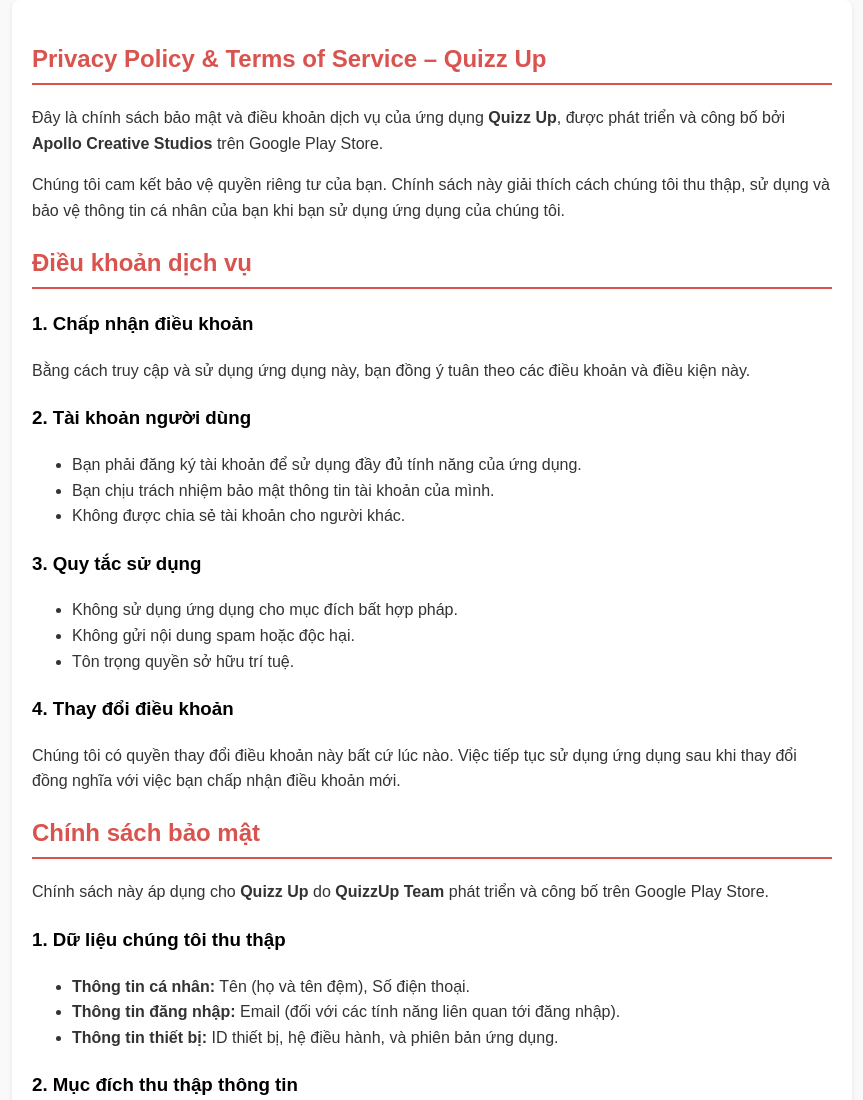
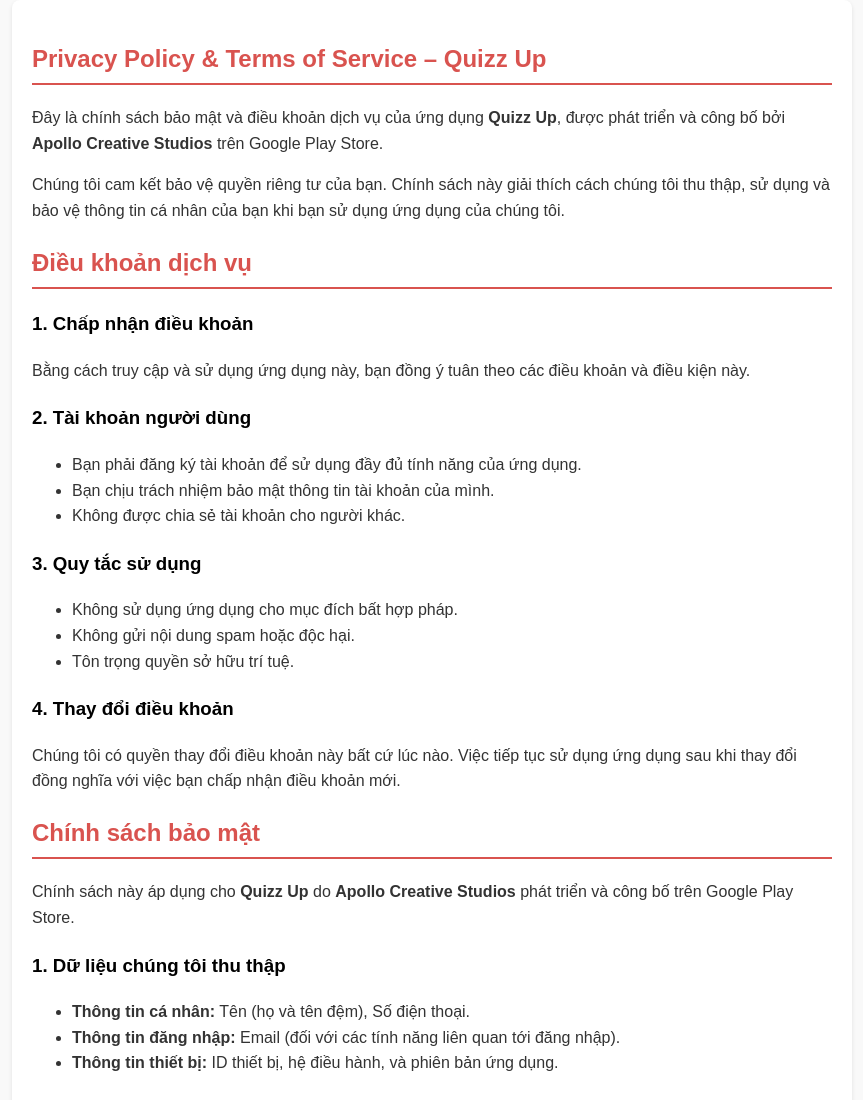
Before and after one commit to trongit203/quizzle-app-term-privacy-policy, a plain HTML site: page index.html in a window 1280 px wide. Shown: the top 1100 px of the page, without its empty margins (208-1071 px from the left). Drawn offline with Linux system fonts and the light colour scheme.

Commit message:
fix: update developer name in privacy policy section

```diff
--- a/index.html
+++ b/index.html
@@ -92,7 +92,7 @@
       <h2>Chính sách bảo mật</h2>
       <p>
         Chính sách này áp dụng cho <strong>Quizz Up</strong> do
-        <strong>QuizzUp Team</strong> phát triển và công bố trên Google Play
+        <strong>Apollo Creative Studios</strong> phát triển và công bố trên Google Play
         Store.
       </p>
 
```
